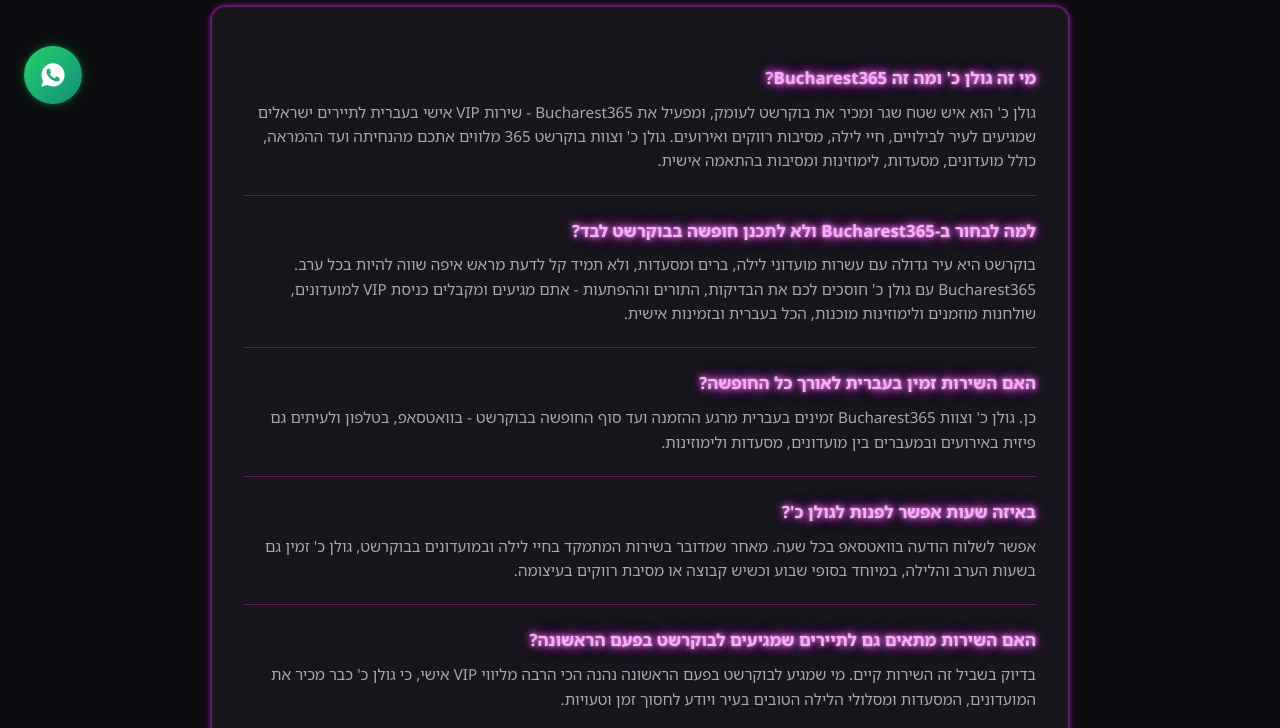
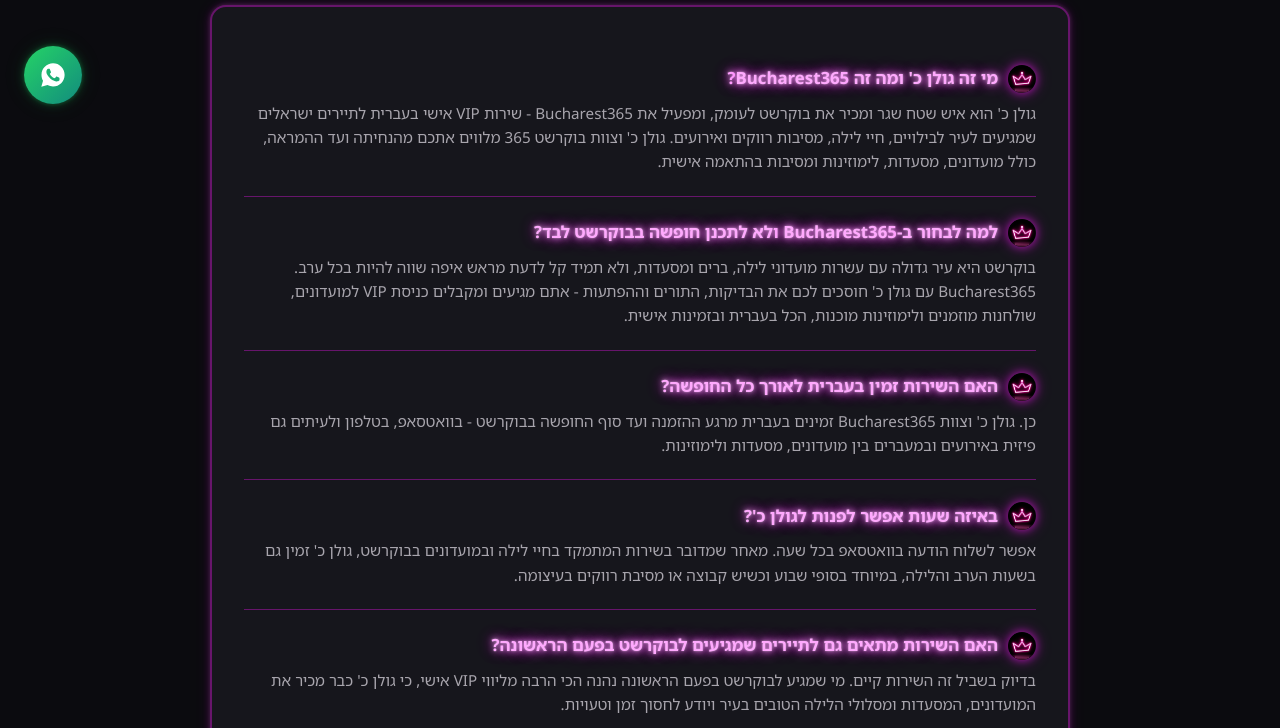
Before and after one commit to YMCREATE2025/bucharest-365-landing, a plain HTML site: page faq.html in a window 1280 px wide. Shown: the part 672-1400 px from the top of the page. Drawn offline with Linux system fonts and the light colour scheme; no server answers.

Commit message:
Add crown logo icon next to each question on faq.html

```diff
--- a/faq.html
+++ b/faq.html
@@ -145,6 +145,9 @@
   .faq-item{border-bottom:1px solid var(--border);padding:22px 0;}
   .faq-item h3{font-size:1.05rem;margin-bottom:8px;color:var(--gold-light);text-shadow:var(--neon-text);}
   .faq-item p{color:var(--text-dim);font-size:0.95rem;}
+  .faq-q-row{display:flex;align-items:center;gap:10px;margin-bottom:8px;}
+  .faq-q-row h3{margin-bottom:0;}
+  .faq-crown{width:28px;height:28px;border-radius:50%;object-fit:cover;flex-shrink:0;box-shadow:0 0 8px rgba(255,20,254,0.55), 0 0 16px rgba(255,20,254,0.35);}
   .cat-block{background:var(--card);border:2px solid var(--border);border-radius:16px;box-shadow:var(--neon-box-soft);padding:36px 32px;margin-bottom:40px;max-width:860px;margin-left:auto;margin-right:auto;}
   .cat-block .faq-item:last-child{border-bottom:none;padding-bottom:0;}
 
@@ -216,23 +219,23 @@
   <div class="container">
     <div class="cat-block">
       <div class="faq-item">
-        <h3>מי זה גולן כ' ומה זה Bucharest365?</h3>
+        <div class="faq-q-row"><img class="faq-crown" src="favicon-crown.png" alt=""><h3>מי זה גולן כ' ומה זה Bucharest365?</h3></div>
         <p>גולן כ' הוא איש שטח שגר ומכיר את בוקרשט לעומק, ומפעיל את Bucharest365 - שירות VIP אישי בעברית לתיירים ישראלים שמגיעים לעיר לבילויים, חיי לילה, מסיבות רווקים ואירועים. גולן כ' וצוות בוקרשט 365 מלווים אתכם מהנחיתה ועד ההמראה, כולל מועדונים, מסעדות, לימוזינות ומסיבות בהתאמה אישית.</p>
       </div>
       <div class="faq-item">
-        <h3>למה לבחור ב-Bucharest365 ולא לתכנן חופשה בבוקרשט לבד?</h3>
+        <div class="faq-q-row"><img class="faq-crown" src="favicon-crown.png" alt=""><h3>למה לבחור ב-Bucharest365 ולא לתכנן חופשה בבוקרשט לבד?</h3></div>
         <p>בוקרשט היא עיר גדולה עם עשרות מועדוני לילה, ברים ומסעדות, ולא תמיד קל לדעת מראש איפה שווה להיות בכל ערב. Bucharest365 עם גולן כ' חוסכים לכם את הבדיקות, התורים וההפתעות - אתם מגיעים ומקבלים כניסת VIP למועדונים, שולחנות מוזמנים ולימוזינות מוכנות, הכל בעברית ובזמינות אישית.</p>
       </div>
       <div class="faq-item">
-        <h3>האם השירות זמין בעברית לאורך כל החופשה?</h3>
+        <div class="faq-q-row"><img class="faq-crown" src="favicon-crown.png" alt=""><h3>האם השירות זמין בעברית לאורך כל החופשה?</h3></div>
         <p>כן. גולן כ' וצוות Bucharest365 זמינים בעברית מרגע ההזמנה ועד סוף החופשה בבוקרשט - בוואטסאפ, בטלפון ולעיתים גם פיזית באירועים ובמעברים בין מועדונים, מסעדות ולימוזינות.</p>
       </div>
       <div class="faq-item">
-        <h3>באיזה שעות אפשר לפנות לגולן כ'?</h3>
+        <div class="faq-q-row"><img class="faq-crown" src="favicon-crown.png" alt=""><h3>באיזה שעות אפשר לפנות לגולן כ'?</h3></div>
         <p>אפשר לשלוח הודעה בוואטסאפ בכל שעה. מאחר שמדובר בשירות המתמקד בחיי לילה ובמועדונים בבוקרשט, גולן כ' זמין גם בשעות הערב והלילה, במיוחד בסופי שבוע וכשיש קבוצה או מסיבת רווקים בעיצומה.</p>
       </div>
       <div class="faq-item">
-        <h3>האם השירות מתאים גם לתיירים שמגיעים לבוקרשט בפעם הראשונה?</h3>
+        <div class="faq-q-row"><img class="faq-crown" src="favicon-crown.png" alt=""><h3>האם השירות מתאים גם לתיירים שמגיעים לבוקרשט בפעם הראשונה?</h3></div>
         <p>בדיוק בשביל זה השירות קיים. מי שמגיע לבוקרשט בפעם הראשונה נהנה הכי הרבה מליווי VIP אישי, כי גולן כ' כבר מכיר את המועדונים, המסעדות ומסלולי הלילה הטובים בעיר ויודע לחסוך זמן וטעויות.</p>
       </div>
     </div>
@@ -247,23 +250,23 @@
   <div class="container">
     <div class="cat-block">
       <div class="faq-item">
-        <h3>אילו מועדונים הכי שווים בבוקרשט ללילה בלתי נשכח?</h3>
+        <div class="faq-q-row"><img class="faq-crown" src="favicon-crown.png" alt=""><h3>אילו מועדונים הכי שווים בבוקרשט ללילה בלתי נשכח?</h3></div>
         <p>בבוקרשט יש סצנת חיי לילה עשירה עם מועדונים למוזיקה אלקטרונית, מועדוני VIP עם שולחנות ובקבוקים, וברים עם אווירה קלילה יותר. Bucharest365 בוחרים עבורכם את המועדונים שהכי מתאימים לסגנון שלכם - בין אם זה מסיבת רווקים אנרגטית, ערב זוגי אינטימי או סופ"ש חברים.</p>
       </div>
       <div class="faq-item">
-        <h3>איך מזמינים כניסת VIP למועדונים בבוקרשט בלי לחכות בתור?</h3>
+        <div class="faq-q-row"><img class="faq-crown" src="favicon-crown.png" alt=""><h3>איך מזמינים כניסת VIP למועדונים בבוקרשט בלי לחכות בתור?</h3></div>
         <p>פשוט פונים לגולן כ' ב-Bucharest365 עם התאריך והרכב הקבוצה, ואנחנו מסדרים כניסת VIP ולעיתים גם שולחן שמור מראש, כך שמגיעים ישר פנימה בלי לעמוד בתור הארוך שנוצר במועדונים הפופולריים בבוקרשט בסופי שבוע.</p>
       </div>
       <div class="faq-item">
-        <h3>מה כלול בחבילת VIP במועדון?</h3>
+        <div class="faq-q-row"><img class="faq-crown" src="favicon-crown.png" alt=""><h3>מה כלול בחבילת VIP במועדון?</h3></div>
         <p>חבילת VIP טיפוסית כוללת כניסה מהירה, שולחן או אזור ישיבה, ולעיתים בקבוק ומלווה מקומי מטעם Bucharest365. אפשר גם לשלב הסעה בלימוזינה ליעד ולתאם הכל דרך גולן כ' בהתאם לתקציב ולגודל הקבוצה.</p>
       </div>
       <div class="faq-item">
-        <h3>באיזה ימים הכי כדאי לצאת לחיי לילה בבוקרשט?</h3>
+        <div class="faq-q-row"><img class="faq-crown" src="favicon-crown.png" alt=""><h3>באיזה ימים הכי כדאי לצאת לחיי לילה בבוקרשט?</h3></div>
         <p>ימי חמישי עד שבת הם השיאים של חיי הלילה בבוקרשט, כשהמועדונים המרכזיים מלאים והאווירה הכי טובה. עם זאת, גולן כ' יודע גם איפה כדאי לצאת באמצע השבוע למי שרוצה מסיבה שקטה יותר או ערב עם פחות עומס.</p>
       </div>
       <div class="faq-item">
-        <h3>האם צריך להזמין מקום מראש במועדונים בסוף שבוע?</h3>
+        <div class="faq-q-row"><img class="faq-crown" src="favicon-crown.png" alt=""><h3>האם צריך להזמין מקום מראש במועדונים בסוף שבוע?</h3></div>
         <p>כן, מומלץ מאוד. במועדונים המבוקשים בבוקרשט הכניסה בסופי שבוע מוגבלת ותורים יכולים להיות ארוכים. Bucharest365 דואגים להזמנה ולתיאום מראש כדי שתגיעו ישירות לפנים בלי להתעכב בחוץ.</p>
       </div>
     </div>
@@ -278,23 +281,23 @@
   <div class="container">
     <div class="cat-block">
       <div class="faq-item">
-        <h3>איך בונים מסיבת רווקים מושלמת בבוקרשט?</h3>
+        <div class="faq-q-row"><img class="faq-crown" src="favicon-crown.png" alt=""><h3>איך בונים מסיבת רווקים מושלמת בבוקרשט?</h3></div>
         <p>מסיבת רווקים מוצלחת בבוקרשט משלבת בדרך כלל ארוחת ערב טובה, לימוזינה בין היעדים, וכניסת VIP למועדון עם אווירה סוחפת. גולן כ' ב-Bucharest365 בונה עבור כל קבוצת רווקים תוכנית מותאמת אישית - מהנחיתה בשדה התעופה ועד סוף הלילה במועדון.</p>
       </div>
       <div class="faq-item">
-        <h3>מה כלול בחבילת מסיבת רווקים עם Bucharest365?</h3>
+        <div class="faq-q-row"><img class="faq-crown" src="favicon-crown.png" alt=""><h3>מה כלול בחבילת מסיבת רווקים עם Bucharest365?</h3></div>
         <p>חבילת מסיבת רווקים יכולה לכלול איסוף משדה התעופה, לימוזינה לאורך הערב, שולחן מוזמן במסעדה, כניסת VIP למועדון מוביל בבוקרשט, ולעיתים גם אטרקציות נוספות בהתאם לבקשת החתן והחבר'ה.</p>
       </div>
       <div class="faq-item">
-        <h3>האם אפשר לשלב לימוזינה, מועדון ומסעדה באותו ערב למסיבת רווקים?</h3>
+        <div class="faq-q-row"><img class="faq-crown" src="favicon-crown.png" alt=""><h3>האם אפשר לשלב לימוזינה, מועדון ומסעדה באותו ערב למסיבת רווקים?</h3></div>
         <p>בהחלט, וזה בדיוק החוזק של Bucharest365 - שילוב כל השירותים בערב אחד. הקבוצה יוצאת מהמלון בלימוזינה, עוצרת במסעדה מומלצת, וממשיכה למועדון עם כניסת VIP, הכל מתואם מראש על ידי גולן כ' כך שאין המתנות מיותרות.</p>
       </div>
       <div class="faq-item">
-        <h3>כמה זמן מראש כדאי לתכנן מסיבת רווקים בבוקרשט?</h3>
+        <div class="faq-q-row"><img class="faq-crown" src="favicon-crown.png" alt=""><h3>כמה זמן מראש כדאי לתכנן מסיבת רווקים בבוקרשט?</h3></div>
         <p>מומלץ לפנות ל-Bucharest365 לפחות שבועיים עד חודש מראש, במיוחד אם מדובר בקבוצה גדולה או בסוף שבוע עמוס. ככל שפונים מוקדם יותר, כך קל יותר להבטיח שולחנות במסעדות ומקום VIP במועדונים המבוקשים.</p>
       </div>
       <div class="faq-item">
-        <h3>האם יש חבילות גם למסיבות רווקות?</h3>
+        <div class="faq-q-row"><img class="faq-crown" src="favicon-crown.png" alt=""><h3>האם יש חבילות גם למסיבות רווקות?</h3></div>
         <p>כן. בדיוק כמו מסיבות רווקים, Bucharest365 בונה גם למסיבות רווקות תוכנית מלאה בבוקרשט - מסעדות, לימוזינות, מועדונים וכניסת VIP - בהתאמה לסגנון ולאווירה שהקבוצה מחפשת.</p>
       </div>
     </div>
@@ -309,19 +312,19 @@
   <div class="container">
     <div class="cat-block">
       <div class="faq-item">
-        <h3>איך מזמינים לימוזינה בבוקרשט לאירוע או לנמל התעופה?</h3>
+        <div class="faq-q-row"><img class="faq-crown" src="favicon-crown.png" alt=""><h3>איך מזמינים לימוזינה בבוקרשט לאירוע או לנמל התעופה?</h3></div>
         <p>פונים ל-Bucharest365 עם תאריך, שעה ומספר נוסעים, וגולן כ' מסדר לימוזינה מוכנה - בין אם זה איסוף משדה התעופה של בוקרשט, נסיעה בין מסעדה למועדון, או הסעה מלאה לאורך ערב שלם.</p>
       </div>
       <div class="faq-item">
-        <h3>איזה סוגי רכבים ולימוזינות זמינים דרך Bucharest365?</h3>
+        <div class="faq-q-row"><img class="faq-crown" src="favicon-crown.png" alt=""><h3>איזה סוגי רכבים ולימוזינות זמינים דרך Bucharest365?</h3></div>
         <p>ההיצע כולל לימוזינות VIP לקבוצות קטנות וגדולות, רכבי יוקרה לזוגות ומיניוואנים נוחים לקבוצות גדולות יותר. גולן כ' ממליץ על הרכב המתאים בהתאם לגודל הקבוצה ולסוג האירוע - מסיבת רווקים, חתונה, יום הולדת או ערב חופשה רגיל.</p>
       </div>
       <div class="faq-item">
-        <h3>האם הנהג דובר עברית או שיש מלווה שדובר עברית?</h3>
+        <div class="faq-q-row"><img class="faq-crown" src="favicon-crown.png" alt=""><h3>האם הנהג דובר עברית או שיש מלווה שדובר עברית?</h3></div>
         <p>ברוב המקרים מתלווה נציג של Bucharest365 או שגולן כ' עצמו זמין בטלפון לאורך הנסיעה, כדי שהתקשורת תהיה חלקה גם אם הנהג המקומי לא דובר עברית.</p>
       </div>
       <div class="faq-item">
-        <h3>האם אפשר להזמין הסעה לקבוצה גדולה?</h3>
+        <div class="faq-q-row"><img class="faq-crown" src="favicon-crown.png" alt=""><h3>האם אפשר להזמין הסעה לקבוצה גדולה?</h3></div>
         <p>כן, Bucharest365 מתאימים לימוזינות והסעות גם לקבוצות גדולות - מסיבות רווקים, אירועי חברה או קבוצות חברים - ומתאמים מספר רכבים במקביל כשצריך כדי שכל הקבוצה תגיע יחד בזמן.</p>
       </div>
     </div>
@@ -336,15 +339,15 @@
   <div class="container">
     <div class="cat-block">
       <div class="faq-item">
-        <h3>איך מזמינים שולחן במסעדות המבוקשות בבוקרשט?</h3>
+        <div class="faq-q-row"><img class="faq-crown" src="favicon-crown.png" alt=""><h3>איך מזמינים שולחן במסעדות המבוקשות בבוקרשט?</h3></div>
         <p>גולן כ' מכיר את המסעדות הטובות בבוקרשט ויודע היכן קשה להשיג שולחן בעצמכם. פשוט אומרים לו מה אתם מחפשים והוא מסדר הזמנה מראש, כולל תיאום שעות שמתאימות להמשך הערב - למועדון או ללימוזינה.</p>
       </div>
       <div class="faq-item">
-        <h3>האם אפשר לבקש מסעדה עם אווירה מסוימת (רומנטית, קבוצתית, כשרה)?</h3>
+        <div class="faq-q-row"><img class="faq-crown" src="favicon-crown.png" alt=""><h3>האם אפשר לבקש מסעדה עם אווירה מסוימת (רומנטית, קבוצתית, כשרה)?</h3></div>
         <p>בהחלט. בין אם אתם זוג שמחפש ארוחה רומנטית, קבוצת רווקים שרוצה אווירה תוססת, או צורך במסעדה כשרה - Bucharest365 יתאימו את ההמלצה בהתאם לבקשה שלכם בבוקרשט.</p>
       </div>
       <div class="faq-item">
-        <h3>כמה זמן מראש כדאי להזמין מסעדה בבוקרשט בסופ"ש?</h3>
+        <div class="faq-q-row"><img class="faq-crown" src="favicon-crown.png" alt=""><h3>כמה זמן מראש כדאי להזמין מסעדה בבוקרשט בסופ"ש?</h3></div>
         <p>במסעדות הפופולריות בבוקרשט מומלץ להזמין לפחות כמה ימים מראש, ובסופי שבוע עדיף אף יותר מוקדם. Bucharest365 דואגים לכך כחלק מתכנון החופשה, כדי שלא תישארו בלי מקום בערב החשוב.</p>
       </div>
     </div>
@@ -359,23 +362,23 @@
   <div class="container">
     <div class="cat-block">
       <div class="faq-item">
-        <h3>איך מתחילים לעבוד עם Bucharest365?</h3>
+        <div class="faq-q-row"><img class="faq-crown" src="favicon-crown.png" alt=""><h3>איך מתחילים לעבוד עם Bucharest365?</h3></div>
         <p>פשוט שולחים הודעה בוואטסאפ לגולן כ' עם תאריכי החופשה בבוקרשט, גודל הקבוצה ומה אתם מחפשים - מועדונים, מסיבת רווקים, לימוזינה או מסעדות. משם גולן כ' בונה הצעה מותאמת אישית.</p>
       </div>
       <div class="faq-item">
-        <h3>איך נקבע המחיר של חבילת VIP?</h3>
+        <div class="faq-q-row"><img class="faq-crown" src="favicon-crown.png" alt=""><h3>איך נקבע המחיר של חבילת VIP?</h3></div>
         <p>המחיר תלוי בהיקף השירותים - מספר האנשים, סוג המועדונים, לימוזינה, מסעדות ואטרקציות נוספות. גולן כ' בונה הצעת מחיר מותאמת אחרי שיחה קצרה על מה שאתם מחפשים בבוקרשט.</p>
       </div>
       <div class="faq-item">
-        <h3>האם אפשר להזמין שירות בודד בלי לבנות חבילה מלאה?</h3>
+        <div class="faq-q-row"><img class="faq-crown" src="favicon-crown.png" alt=""><h3>האם אפשר להזמין שירות בודד בלי לבנות חבילה מלאה?</h3></div>
         <p>כן. אפשר להזמין רק לימוזינה, רק כניסת VIP למועדון, או רק הזמנת מסעדה - לא חובה לבנות חבילה שלמה. Bucharest365 גמישים ומתאימים את השירות בדיוק למה שאתם צריכים.</p>
       </div>
       <div class="faq-item">
-        <h3>מה קורה אם משנים תוכניות ברגע האחרון באמצע החופשה?</h3>
+        <div class="faq-q-row"><img class="faq-crown" src="favicon-crown.png" alt=""><h3>מה קורה אם משנים תוכניות ברגע האחרון באמצע החופשה?</h3></div>
         <p>זה קורה הרבה, וזה בדיוק היתרון של ליווי אישי בבוקרשט - גולן כ' זמין גם בלילה כדי לעדכן הזמנות, להחליף מועדון או להוסיף לימוזינה ברגע האחרון, בהתאם למה שהקבוצה מרגישה באותו ערב.</p>
       </div>
       <div class="faq-item">
-        <h3>האם יש ביטול חינם אם התוכניות משתנות?</h3>
+        <div class="faq-q-row"><img class="faq-crown" src="favicon-crown.png" alt=""><h3>האם יש ביטול חינם אם התוכניות משתנות?</h3></div>
         <p>מדיניות הביטול תלויה בסוג השירות שהוזמן (מועדון, לימוזינה, מסעדה), ולכן מומלץ לבדוק את התנאים הספציפיים מול גולן כ' בזמן ההזמנה כדי לדעת בדיוק למה מתחייבים.</p>
       </div>
     </div>
@@ -390,15 +393,15 @@
   <div class="container">
     <div class="cat-block">
       <div class="faq-item">
-        <h3>מתי הכי כדאי לטוס לבוקרשט לחופשת בילויים?</h3>
+        <div class="faq-q-row"><img class="faq-crown" src="favicon-crown.png" alt=""><h3>מתי הכי כדאי לטוס לבוקרשט לחופשת בילויים?</h3></div>
         <p>בוקרשט פעילה כמעט כל השנה, אך סופי שבוע וחגים מביאים את המועדונים והמסעדות לשיא העומס. מי שרוצה חיי לילה סוערים במיוחד יעדיף להגיע בסוף שבוע, ומי שמחפש שקט יחסי יכול לתכנן אמצע שבוע עם Bucharest365.</p>
       </div>
       <div class="faq-item">
-        <h3>האם בוקרשט בטוחה לתיירים בלילה?</h3>
+        <div class="faq-q-row"><img class="faq-crown" src="favicon-crown.png" alt=""><h3>האם בוקרשט בטוחה לתיירים בלילה?</h3></div>
         <p>בוקרשט נחשבת עיר בטוחה יחסית לתיירים, אך כמו בכל עיר גדולה מומלץ להיזהר באזורים לא מוכרים בשעות הלילה. אחד היתרונות של Bucharest365 הוא ליווי VIP ולימוזינות שמצמצמים את הצורך בהתמצאות עצמאית בלילה בעיר לא מוכרת.</p>
       </div>
       <div class="faq-item">
-        <h3>איך נראית חופשה טיפוסית עם Bucharest365 מנחיתה ועד המראה?</h3>
+        <div class="faq-q-row"><img class="faq-crown" src="favicon-crown.png" alt=""><h3>איך נראית חופשה טיפוסית עם Bucharest365 מנחיתה ועד המראה?</h3></div>
         <p>החופשה מתחילה באיסוף משדה התעופה בלימוזינה, ממשיכה בערבים עם מסעדות מומלצות, כניסת VIP למועדוני הלילה הכי שווים בבוקרשט, ולעיתים מסיבת רווקים או אירוע מיוחד באמצע - כשגולן כ' זמין בעברית לאורך כל הדרך עד ההמראה חזרה.</p>
       </div>
     </div>
```
